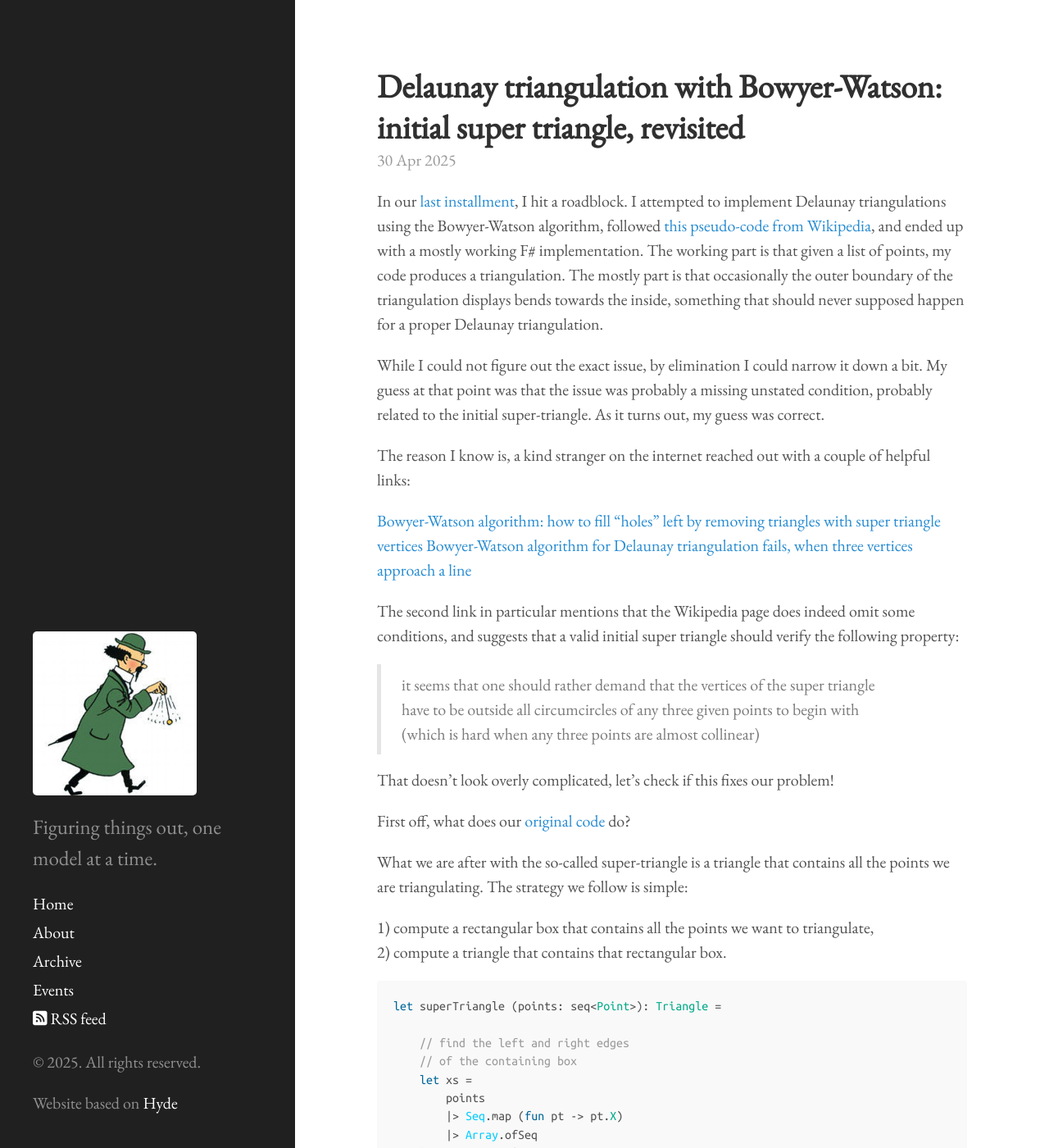
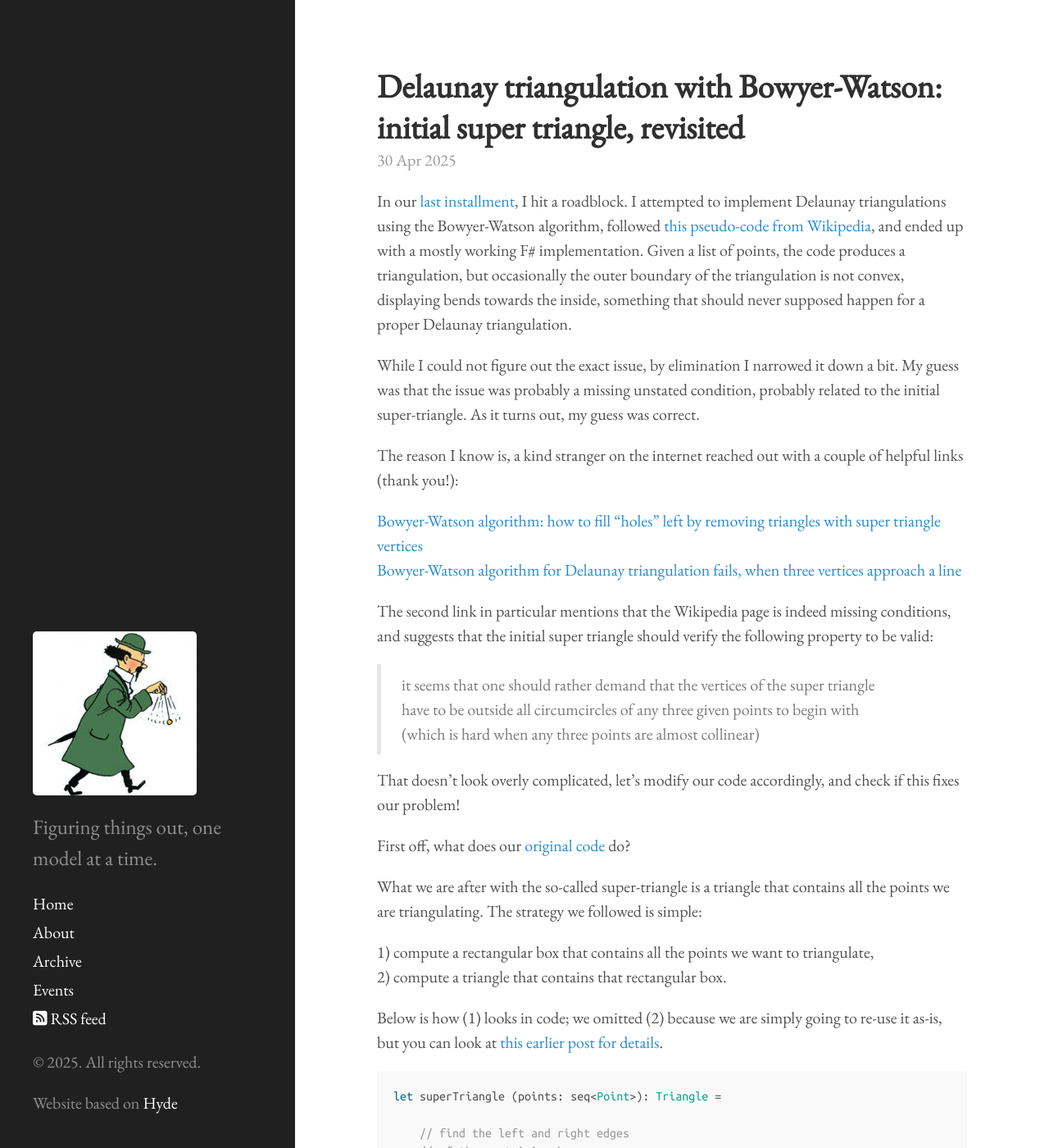
Before and after one commit to mathias-brandewinder/mathias-brandewinder.github.io, a Jekyll site: the page built from _posts/2025-04-30-delaunay-super-triangle-revisited.md, in a window 1280 px wide and 1400 px high. Shown: the whole window at 82% size. Built offline with Jekyll 4.4.1, drawn with Linux system fonts in a browser that asks for light colours; some of the changed text lies outside the part shown.

Commit message:
Update 2025-04-30-delaunay-super-triangle-revisited.md
Minor edits

````diff
--- a/_posts/2025-04-30-delaunay-super-triangle-revisited.md
+++ b/_posts/2025-04-30-delaunay-super-triangle-revisited.md
@@ -10,32 +10,33 @@
 In our [last installment][1], I hit a roadblock. I attempted to
 implement Delaunay triangulations using the Bowyer-Watson algorithm,
 followed [this pseudo-code from Wikipedia][2],
-and ended up with a mostly working F# implementation. The working part
-is that given a list of points, my code produces a triangulation. The
-mostly part is that occasionally the outer boundary of the triangulation
-displays bends towards the inside, something that should never
+and ended up with a mostly working F# implementation.
+Given a list of points, the code produces a triangulation, but
+occasionally the outer boundary of the triangulation is not convex,
+displaying bends towards the inside, something that should never
 supposed happen for a proper Delaunay triangulation.
 
-While I could not figure out the exact issue, by elimination I could
-narrow it down a bit. My guess at that point was that the issue was
+While I could not figure out the exact issue, by elimination I
+narrowed it down a bit. My guess was that the issue was
 probably a missing unstated condition, probably related to the initial
 super-triangle. As it turns out, my guess was correct.
 
 The reason I know is, a kind stranger on the internet reached out
-with a couple of helpful links:
+with a couple of helpful links (thank you!):
 
 [Bowyer-Watson algorithm: how to fill "holes" left by removing triangles with super triangle vertices][3]
 [Bowyer-Watson algorithm for Delaunay triangulation fails, when three vertices approach a line][4]
 
-The second link in particular mentions that the Wikipedia page does
-indeed omit some conditions, and suggests that a valid initial
-super triangle should verify the following property:
+The second link in particular mentions that the Wikipedia page is
+indeed missing conditions, and suggests that the initial
+super triangle should verify the following property to be valid:
 
 > it seems that one should rather demand that the vertices of the
 super triangle have to be outside all circumcircles of any three
 given points to begin with (which is hard when any three points are almost collinear)
 
-That doesn't look overly complicated, let's check if this fixes our problem!
+That doesn't look overly complicated, let's modify our code
+accordingly, and check if this fixes our problem!
 
 <!--more-->
 
@@ -43,11 +44,15 @@
 
 What we are after with the so-called super-triangle is a
 triangle that contains all the points we are triangulating.
-The strategy we follow is simple:
+The strategy we followed is simple:
 
 1) compute a rectangular box that contains all the points
 we want to triangulate,
 2) compute a triangle that contains that rectangular box.
+
+Below is how (1) looks in code; we omitted (2) because
+we are simply going to re-use it as-is, but you can
+look at [this earlier post for details][7].
 
 ``` fsharp
 let superTriangle (points: seq<Point>): Triangle =
@@ -119,8 +124,13 @@
 is (1) and (3).
 
 So how can we enumerate the triangles we can form
-using a collection of points? One easy way to go
-about it would be along these lines:
+using a collection of points? Triangles that have
+the same corners are identical, regardless of the
+order (ABC is the same triangle as CBA or any other
+combination), so all we need is to enumerate all
+distinct combinations of 3 points we can form.
+
+One way to go about it would be along these lines:
 
 ``` fsharp
 let triangles (points: seq<Point>) =
@@ -140,10 +150,15 @@
 
 That takes care of (1), now let's consider (3). How can we
 find a rectangular box that contains a collection of circles?
-In our earlier version, we proceeded by finding the left,
-right, top and bottom-most points. We can reduce our new problem
-to that same problem, by converting each circle into 4 points
-around it, like so:
+
+In our earlier version, we proceeded by finding the left-most
+and right-most points in our collection, which define the
+left and right boundary of the rectangular box, and did
+the same for the top and bottom-most points.
+
+We can reduce our new problem to that same problem, by
+converting each circle into 4 points that box it from the
+left, right, top and bottom, like so:
 
 ``` fsharp
 let xs =
@@ -299,7 +314,8 @@
 and might look into it later. There is also still
 the issue of points that could be aligned. But... these
 questions can wait, this is where we'll stop for today!
-
+And thank you again, Stranger on the Internet, for helping
+me get un-stuck!
 
 [1]: https://brandewinder.com/2025/04/16/delaunay-algorithm-impasse/
 [2]: https://en.wikipedia.org/wiki/Bowyer%E2%80%93Watson_algorithm#Pseudocode
````
Also changed, not shown: other parts of _posts/2025-04-30-delaunay-super-triangle-revisited.md (+3 -2 lines).
